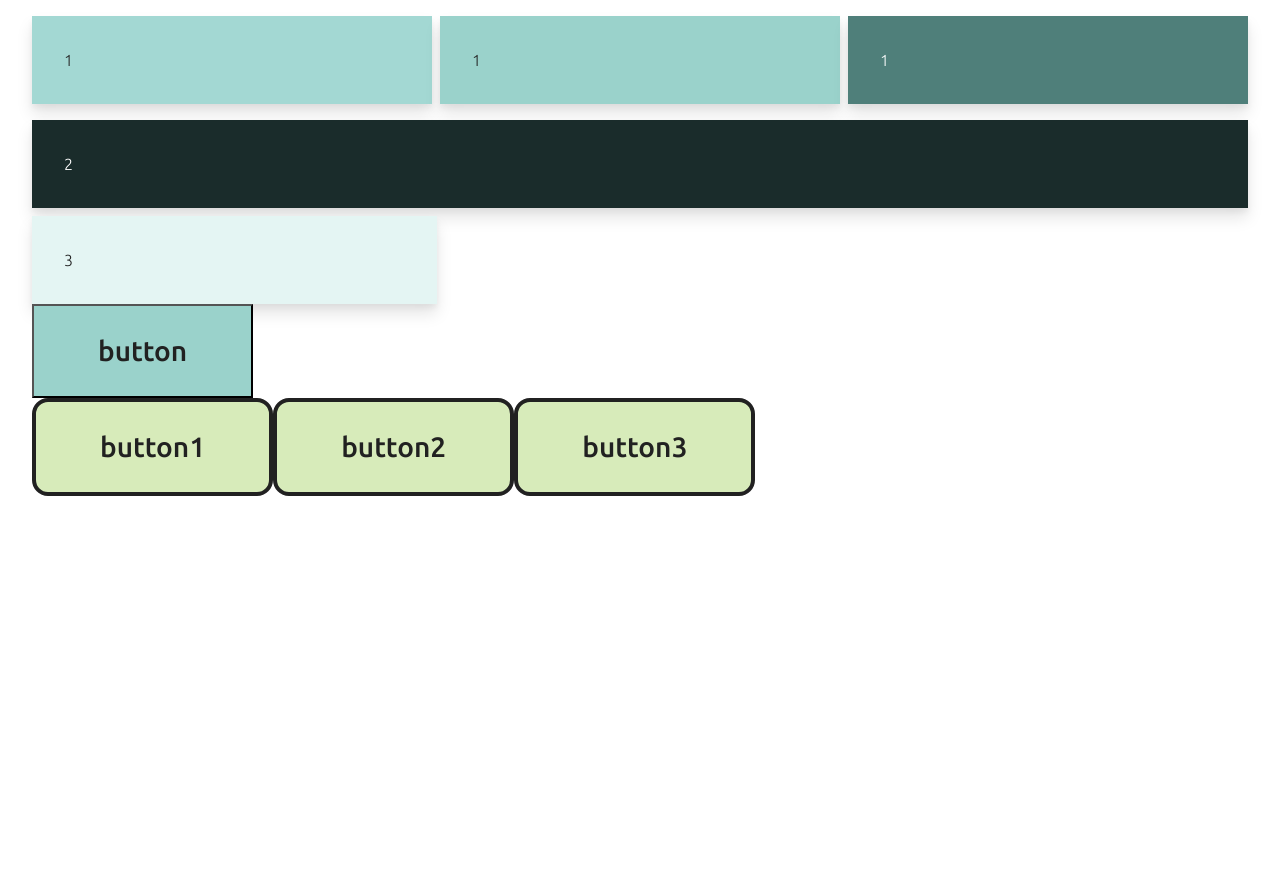
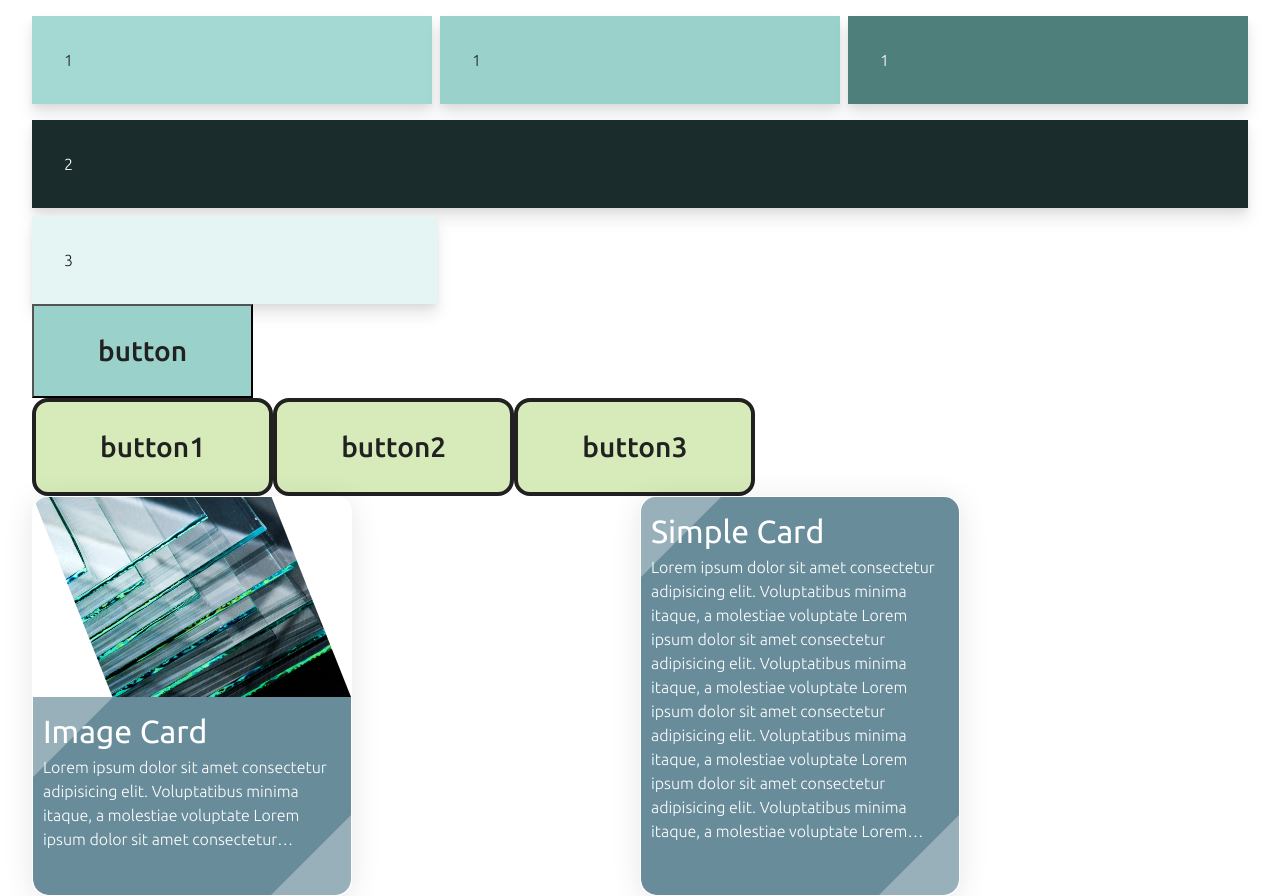
Before and after one commit to ivprodanov/sparrow, a React (Vite) app: page / in a window 1280 px wide. Before the commit the page ends 800 px from the top, so only its background shows below. Built offline with nearby package versions, Linux system fonts and the light colour scheme; a web font is replaced by a local one.

Commit message:
cards component updated

```diff
--- a/src/App.jsx
+++ b/src/App.jsx
@@ -2,6 +2,7 @@ import Button from "./components/Button";
 import Card from "./components/Card";
 import { Thing } from "./components/Thing";
 import { Things } from "./components/Things";
+import GlassImage from '../src/assets/images/glass.jpg'
 
 function App() {
   return (
@@ -34,6 +35,37 @@ function App() {
           />
         </div>
       </div>
+      <div className="row">
+        <div className="col-6">
+          <Card title='Image Card' variant="image-card" cardImage={GlassImage}>
+            Lorem ipsum dolor sit amet consectetur adipisicing elit.
+            Voluptatibus minima itaque, a molestiae voluptate
+            Lorem ipsum dolor sit amet consectetur adipisicing elit.
+            Voluptatibus minima itaque, a molestiae voluptate
+            Lorem ipsum dolor sit amet consectetur adipisicing elit.
+            Voluptatibus minima itaque, a molestiae voluptate
+            Lorem ipsum dolor sit amet consectetur adipisicing elit.
+            Voluptatibus minima itaque, a molestiae voluptate
+            Lorem ipsum dolor sit amet consectetur adipisicing elit.
+            Voluptatibus minima itaque, a molestiae voluptate
+          </Card>
+
+        </div>
+        <div className="col-6">
+        <Card title='Simple Card' variant="simple-card" cardImage={GlassImage}>
+            Lorem ipsum dolor sit amet consectetur adipisicing elit.
+            Voluptatibus minima itaque, a molestiae voluptate
+            Lorem ipsum dolor sit amet consectetur adipisicing elit.
+            Voluptatibus minima itaque, a molestiae voluptate
+            Lorem ipsum dolor sit amet consectetur adipisicing elit.
+            Voluptatibus minima itaque, a molestiae voluptate
+            Lorem ipsum dolor sit amet consectetur adipisicing elit.
+            Voluptatibus minima itaque, a molestiae voluptate
+            Lorem ipsum dolor sit amet consectetur adipisicing elit.
+            Voluptatibus minima itaque, a molestiae voluptate
+          </Card>
+        </div>
+      </div>
     </div>
   );
 }
--- a/src/assets/styles/scss/components/_card.scss
+++ b/src/assets/styles/scss/components/_card.scss
@@ -23,6 +23,35 @@ $card-image-clip-hover: polygon(0% 0%, 50% 100%, 100% 100%, 50% 0%);
   width: 20rem;
   overflow: hidden;
   transition: all 0.5s ease;
+
+  &-simple-card {
+    .card--content {
+      height: 100%;
+      max-height: 600px;
+
+      &--content {
+        display: -webkit-box;
+        -webkit-line-clamp: 12;
+        -webkit-box-orient: vertical;
+        overflow: hidden;
+        text-overflow: ellipsis;
+      }
+    }
+  }
+
+  &-image-card {
+    .card--content {
+      height: calc(100% - 200px);
+
+      &--content {
+        display: -webkit-box;
+        -webkit-line-clamp: 4;
+        -webkit-box-orient: vertical;
+        overflow: hidden;
+        text-overflow: ellipsis;
+      }
+    }
+  }
 
   &:hover {
     backdrop-filter: blur(0);
@@ -86,7 +115,7 @@ $card-image-clip-hover: polygon(0% 0%, 50% 100%, 100% 100%, 50% 0%);
     img {
       position: absolute;
       width: 100%;
-      height: 100%;
+      height: 200px;
       clip-path: $card-image-clip-default;
       transition: all 0.5s ease;
     }
--- a/src/assets/styles/scss/main.css
+++ b/src/assets/styles/scss/main.css
@@ -4378,6 +4378,27 @@ select {
   overflow: hidden;
   transition: all 0.5s ease;
 }
+.card-simple-card .card--content {
+  height: 100%;
+  max-height: 600px;
+}
+.card-simple-card .card--content--content {
+  display: -webkit-box;
+  -webkit-line-clamp: 12;
+  -webkit-box-orient: vertical;
+  overflow: hidden;
+  text-overflow: ellipsis;
+}
+.card-image-card .card--content {
+  height: calc(100% - 200px);
+}
+.card-image-card .card--content--content {
+  display: -webkit-box;
+  -webkit-line-clamp: 4;
+  -webkit-box-orient: vertical;
+  overflow: hidden;
+  text-overflow: ellipsis;
+}
 .card:hover {
   backdrop-filter: blur(0);
   -webkit-backdrop-filter: blur(0);
@@ -4435,7 +4456,7 @@ select {
 .card .card--image img {
   position: absolute;
   width: 100%;
-  height: 100%;
+  height: 200px;
   -webkit-clip-path: polygon(0% 0%, 25% 100%, 100% 100%, 75% 0%);
           clip-path: polygon(0% 0%, 25% 100%, 100% 100%, 75% 0%);
   transition: all 0.5s ease;
--- a/src/components/Card.jsx
+++ b/src/components/Card.jsx
@@ -1,20 +1,28 @@
-import React from 'react';
-import GlassImage from '../assets/images/glass.jpg'
+import React from "react";
+import GlassImage from "../assets/images/glass.jpg";
 
 const Card = ({
+  title,
   children,
-  variant = 'primary', // default variant
-  size = 'md',         // default size
-  cardImage = GlassImage,
-  imageAlt = 'image'
+  variant = "primary", // default variant
+  size = "md", // default size
+  cardImage,
+  imageAlt = "image",
 }) => {
   const classNames = `card card-${variant} card-${size}`;
   return (
     <div className={classNames}>
-    <div class="card--image">
-        <img src={cardImage} alt={imageAlt}/>
-    </div>
-        <div class="card--content">{children}</div>
+      {cardImage && variant != 'simple-card' && <div class="card--image">
+        <img src={cardImage} alt={imageAlt} />
+      </div>}
+      <div class="card--content">
+        <div className="card--content--title">
+          <h1>{title}</h1>
+        </div>
+        <div className="card--content--content">
+          {children}
+        </div>
+      </div>
     </div>
   );
 };
```
Also changed, not shown: 1 other file (tests, documents, lock files or other folders).
